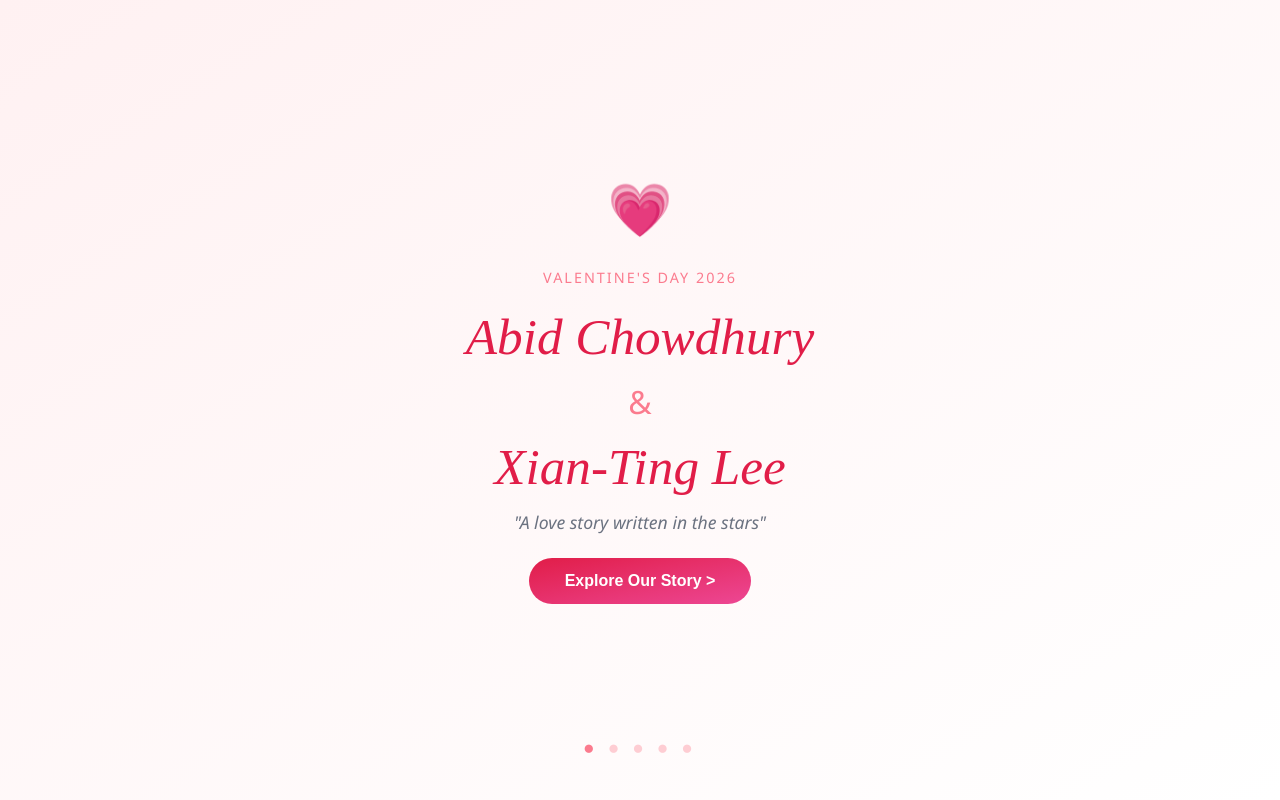
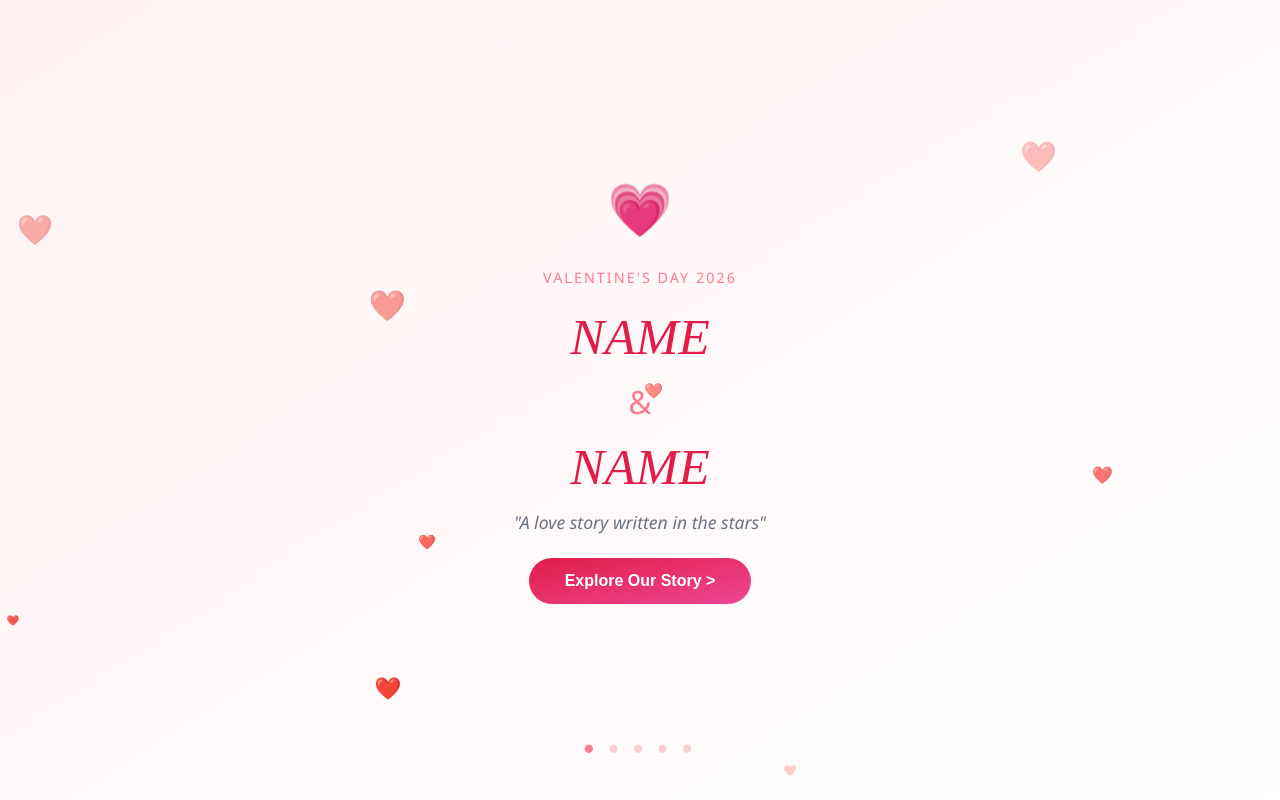
Before and after one commit to Abid-Chowdhury/valentinesxt, a React (Create React App) app: page / in a window 1280 px wide. Built offline with nearby package versions, Linux system fonts and the light colour scheme.

Commit message:
Added floating hearts

```diff
--- a/package.json
+++ b/package.json
@@ -7,6 +7,8 @@
     "@testing-library/jest-dom": "^6.9.1",
     "@testing-library/react": "^16.3.1",
     "@testing-library/user-event": "^13.5.0",
+    "lucide-react": "^0.563.0",
+    "motion": "^12.29.0",
     "react": "^19.2.3",
     "react-dom": "^19.2.3",
     "react-router-dom": "^7.11.0",
--- a/src/index.css
+++ b/src/index.css
@@ -22,6 +22,7 @@ body {
   font-family: 'Segoe UI', sans-serif;
   background: linear-gradient(to bottom right, var(--background-gradient-start), var(--background-gradient-end));
   color: var(--dark-pink);
+  z-index: 1000;
 }
 
 /* Main Button Element */
--- /dev/null
+++ b/src/pages/FloatingHearts.css
@@ -0,0 +1,27 @@
+.hearts-container {
+  position: fixed;
+  inset: 0;
+  pointer-events: none;
+  overflow: hidden;
+  z-index: -1000;
+}
+
+.heart {
+  position: absolute;
+  bottom: -20px;
+  animation: floatUp 7s linear forwards;
+}
+
+@keyframes floatUp {
+  from {
+    transform: translateY(0);
+    opacity: 0;
+  }
+  10% {
+    opacity: 1;
+  }
+  to {
+    transform: translateY(-110vh);
+    opacity: 0;
+  }
+}
--- /dev/null
+++ b/src/pages/FloatingHearts.js
@@ -0,0 +1,47 @@
+import { useEffect, useState } from "react";
+import "./FloatingHearts.css";
+
+export default function FloatingHearts() {
+  const [hearts, setHearts] = useState([]);
+
+  useEffect(() => {
+    let counter = 0;
+
+    const interval = setInterval(() => {
+      const duration = 7; // fixed for safety
+      const id = counter++; // ✅ no crypto, no Date.now
+
+      setHearts((prev) => [
+        ...prev,
+        {
+          id,
+          left: Math.random() * 100,
+          size: Math.random() * 25 + 8
+        }
+      ]);
+
+      setTimeout(() => {
+        setHearts((prev) => prev.filter((h) => h.id !== id));
+      }, duration * 1000);
+    }, 600); // fewer hearts
+
+    return () => clearInterval(interval);
+  }, []);
+
+  return (
+    <div className="hearts-container">
+      {hearts.map((heart) => (
+        <span
+          key={heart.id}
+          className="heart"
+          style={{
+            left: `${heart.left}%`,
+            fontSize: `${heart.size}px`
+          }}
+        >
+          ❤️
+        </span>
+      ))}
+    </div>
+  );
+}
--- a/src/pages/Home.js
+++ b/src/pages/Home.js
@@ -1,19 +1,24 @@
 import { useNavigate } from "react-router-dom";
+import FloatingHearts from "./FloatingHearts";
 
 export default function Home() {
   const navigate = useNavigate();
 
   return (
+
     <div className="center-container">
+
+
+
       <div className="big-heart">💗</div>
 
       <div className="subtitle">VALENTINE'S DAY 2026</div>
 
-      <div className="main-name">Abid Chowdhury</div>
+      <div className="main-name">NAME</div>
 
       <div className="and-symbol">&</div>
 
-      <div className="main-name">Xian-Ting Lee</div>
+      <div className="main-name">NAME</div>
 
       <div className="quote">
         "A love story written in the stars"
@@ -27,6 +32,8 @@ export default function Home() {
       </button>
 
       <div className="page-indicator"><span>●</span> ● ● ● ●</div>
+
+      <FloatingHearts />
     </div>
   );
 }
```
Also changed, not shown: src/Things to Add.txt, 1 other file (tests, documents, lock files or other folders).
